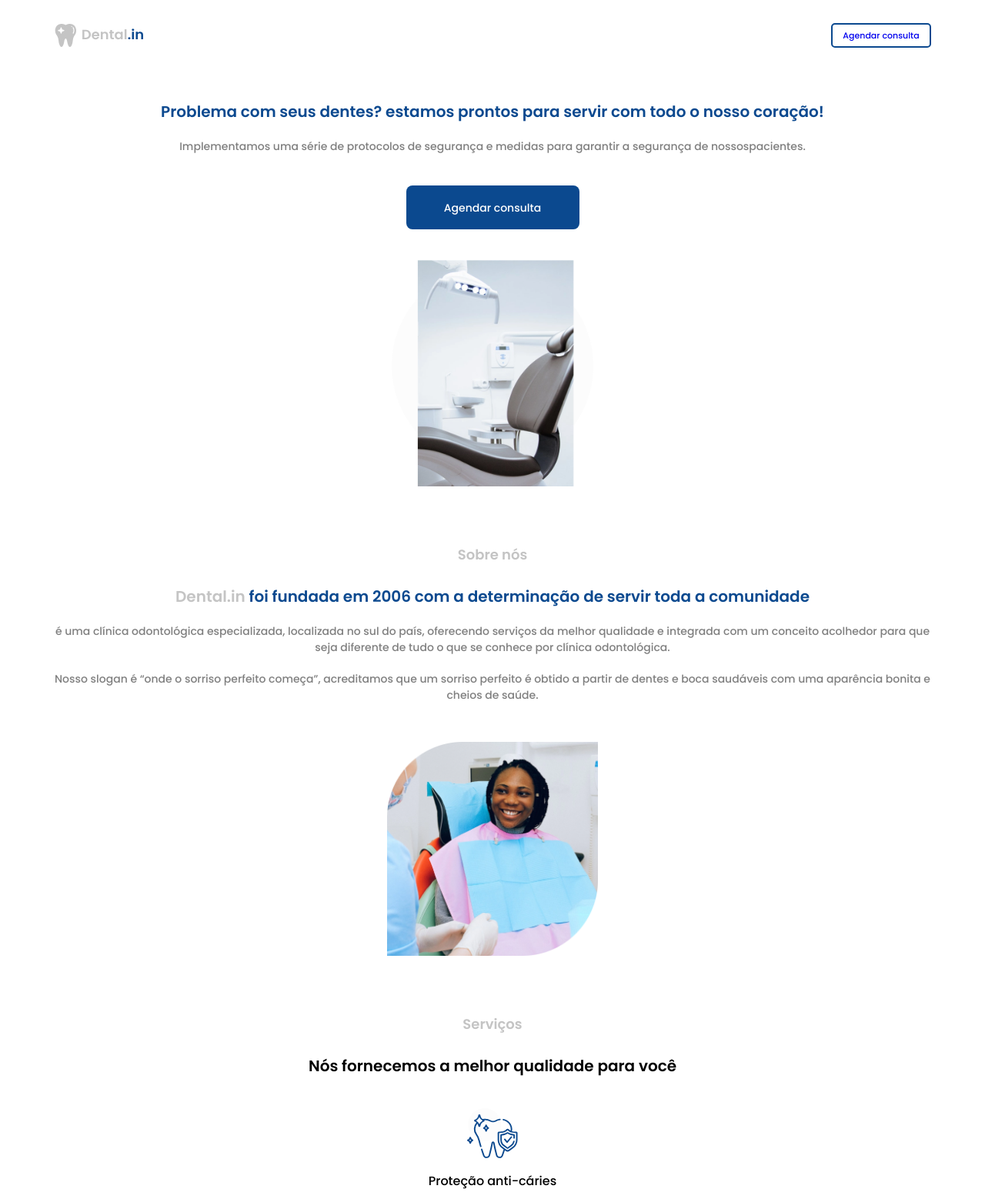
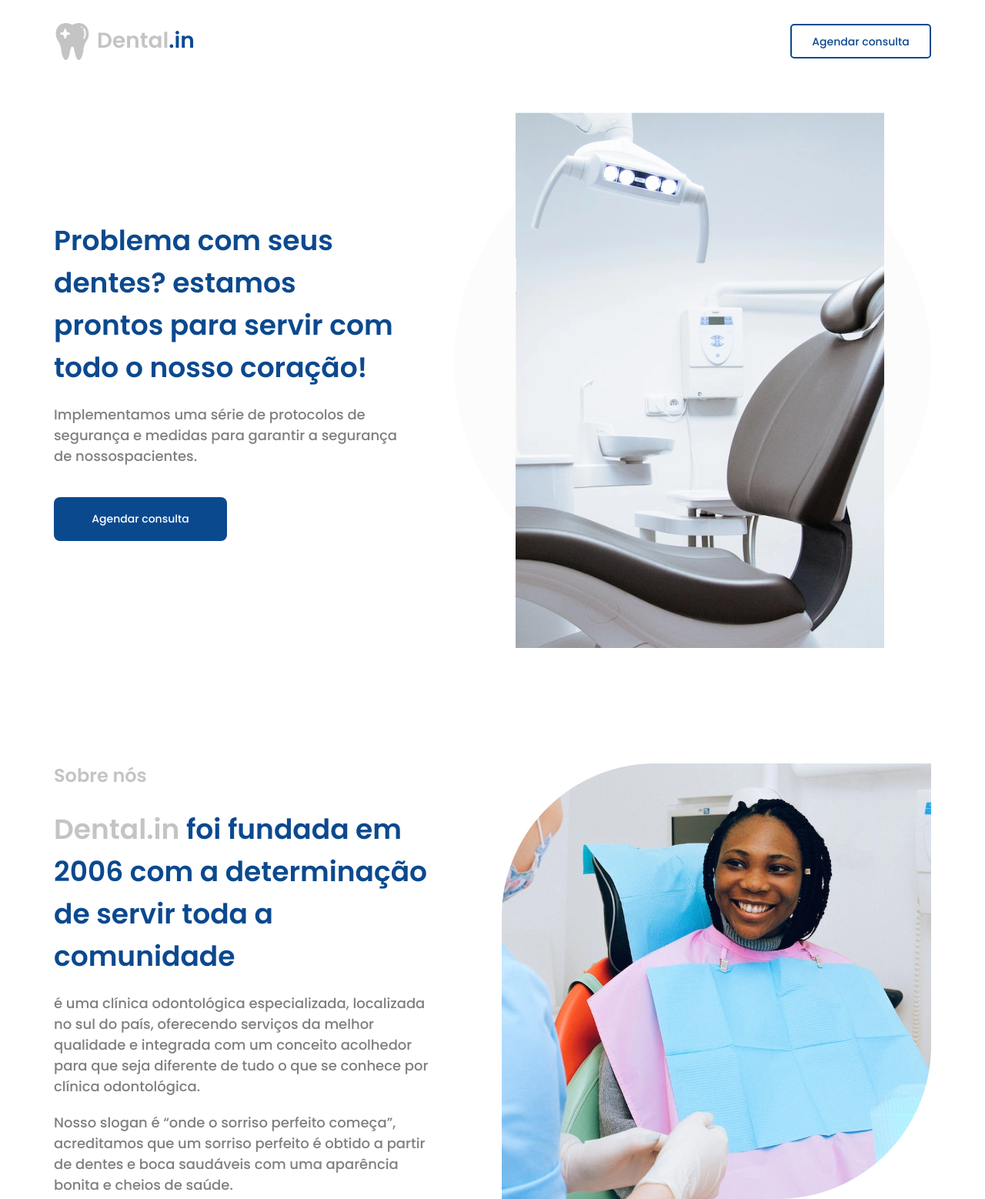
Before and after one commit to Ricardo-Barbosantos/DentalIn, a plain HTML site: page index.html in a window 1280 px wide. Shown: the top 1558 px of the page at 77% size. Drawn offline with Linux system fonts and the light colour scheme.

Commit message:
implementacao concluida

```diff
--- a/index.html
+++ b/index.html
@@ -18,7 +18,7 @@
 <body>
 
     <header class="header">
-        <img class="header__logotipo" src="./assets/Logotipo.svg" alt="Logotipo Dental.In">
+        <img class="header__logo" src="./assets/Logotipo.svg" alt="Logotipo Dental.In">
         <a class="header__cta" href="#">Agendar consulta</a>
     </header>
 
@@ -52,11 +52,11 @@
 
         <h1 class="services__title">Nós fornecemos a melhor qualidade para você</h1>
 
-        <div services__items-conteiner>
+        <div class="services__items-conteiner">
 
             <div class="services-item">
                 <img class="services__image-item" src="./assets/icon1.svg" aria-hidden="true">
-                <span class="services__description-item">Proteção anti-cáries</span>
+                <span class="services__description-item">Proteção anticáries</span>
             </div>
 
             <div class="services-item">
--- a/style.css
+++ b/style.css
@@ -48,6 +48,7 @@ body {
 .header__cta {
     text-decoration: none;
     border: 2px solid var(--primary-color);
+    color: var(--primary-color);
     width: 130px;
     height: 32px;
     font-size: 11px;
@@ -81,6 +82,7 @@ body {
     text-align: center;
     margin-top: 20px;
 }
+
 .presentation__description-conteiner {
     display: flex;
     flex-direction: column;
@@ -251,3 +253,211 @@ body {
     color: var(--gray-200);
     margin-top: 32px;
 }
+
+@media (min-width: 768px) {
+
+    /* Presentation ------------------------------------*/
+
+    .presentation {
+        flex-direction: row;
+    }
+
+    .presentation__description-conteiner {
+        align-items: flex-start;
+        margin-right: 72px;
+    }
+
+    .presentation__title {
+        text-align: left;
+        font-size: 26px;
+        line-height: 36px;
+    }
+
+    .presentation__text {
+        text-align: left;
+    }
+
+    .presentation__image {
+        margin-top: 0;
+    }
+
+    /* About-us ------------------------------------*/
+
+    .about-us {
+        flex-direction: row;
+    }
+
+    .about-us__descreption-conteiner {
+        margin-right: 90px;
+    }
+
+    .about-us__tag {
+        text-align: left;
+    }
+
+    .about-us__title {
+        text-align: left;
+        font-size: 26px;
+        line-height: 36px;
+    }
+
+    .about-us__text {
+        text-align: left;
+    }
+
+    .about-us__image {
+        margin-top: 0;
+    }
+
+    /* Services ------------------------------------*/
+
+    .services__title {
+        font-size: 26px;
+        line-height: 36px;
+    }
+
+    .services__items-conteiner {
+        display: flex;
+        align-items: baseline;
+    }
+
+    .services-item {
+        width: 100%;
+    }
+
+    /* Bottom-slogan ------------------------------------*/
+
+    .bottom-slogan-conteiner {
+        padding: 0;
+    }
+
+    .bottom-slogan {
+        flex-direction: row;
+    }
+
+    .bottom-slogan__text {
+        font-size: 26px;
+        line-height: 36px;
+    }
+
+    .bottom-slogan__image {
+        margin-top: 0;
+    }
+
+}
+
+@media (min-width: 1024px) {
+    /* Geral ------------------------------------*/
+
+    .about-us,
+    .services,
+    .bottom-slogan-conteiner,
+    .footer {
+        margin-top: 150px;
+    }
+
+    /*header ------------------------------------*/
+
+    .header__logo {
+        width: 181px;
+    }
+
+    .header__cta {
+        width: 183px;
+        height: 45px;
+        font-size: 14px;
+    }
+
+    /* presentation ------------------------------------*/
+
+    .presentation__image {
+        max-width: 420px;
+    }
+
+    /* About-us ------------------------------------*/
+
+    .about-us__image {
+        max-width: 400px;
+    }
+
+    /* Bottom-slogan ------------------------------------*/
+
+    .bottom-slogan__image {
+        max-width: 431px;
+    }
+
+    @media (min-width: 1200px) {
+        /* presentation ------------------------------------*/
+
+        .presentation__title {
+            font-size: 36px;
+            line-height: 55px;
+        }
+
+        .presentation__text {
+            font-size: 18px;
+            line-height: 27px;
+        }
+
+        .presentation__image {
+            max-width: 620px;
+        }
+
+        /* About-us ------------------------------------*/
+
+        .about-us__tag {
+            font-size: 24px;
+        }
+
+        .about-us__title {
+            font-size: 36px;
+            line-height: 55px;
+        }
+
+        .about-us__text {
+            font-size: 18px;
+            line-height: 27px;
+        }
+
+        .about-us__image {
+            max-width: 558px;
+        }
+
+        /* Services ------------------------------------*/
+
+        .services__tag {
+            font-size: 24px;
+        }
+
+        .services__title {
+            font-size: 36px;
+            line-height: 55px;
+        }
+
+        .services__image-item {
+            width: 100px;
+        }
+
+        /* Bottom-slogan ------------------------------------*/
+
+        .bottom-slogan__description-conteiner {
+            margin-right: 72px;
+        }
+
+        .bottom-slogan__tag {
+            font-size: 24px;
+        }
+
+        .bottom-slogan__text {
+            font-size: 36px;
+            line-height: 55px;
+        }
+
+        /* Footer ------------------------------------*/
+
+        .footer__text {
+            font-size: 16px;
+        }
+
+    }
+}
```
